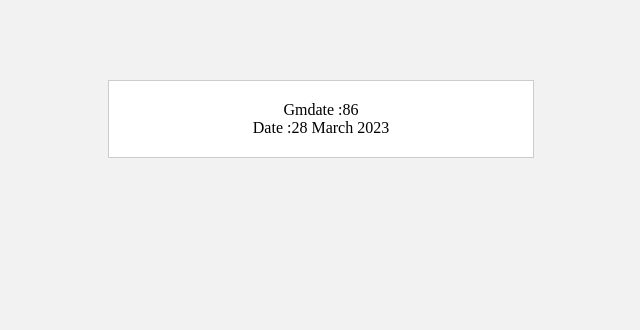
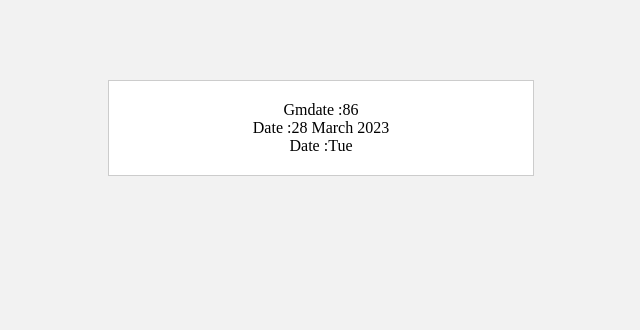
Before and after one commit to CO551-Open-Source-System/php-LogBook, a PHP site: page /wk1ex4.php in a window 1280 px wide. Shown: the part 82-412 px from the top of the page, without its empty margins (319-959 px from the left). Run offline with PHP 8.4, Linux system fonts and the light colour scheme.

Commit message:
Update wk1ex4.php

```diff
--- a/Week_1/wk1ex4.php
+++ b/Week_1/wk1ex4.php
@@ -5,10 +5,12 @@
 ?>
 <!-- Php coding -->
 <?php
-    // zero day of the year
+    // print the current day of the yesr zero day of the year (0 to 365)
     echo "Gmdate :". gmdate ("z")."</br>";
-    // outputs: 17 March 2023
-    echo "Date :". date ("j F Y");
+    // print the current day like 17 March 2023
+    echo "Date :". date ("j F Y")."</br>";
+    // print the current day of the week
+    echo "Date :". date ("D");
 ?>
 <?php
     // Include footer.php
```
